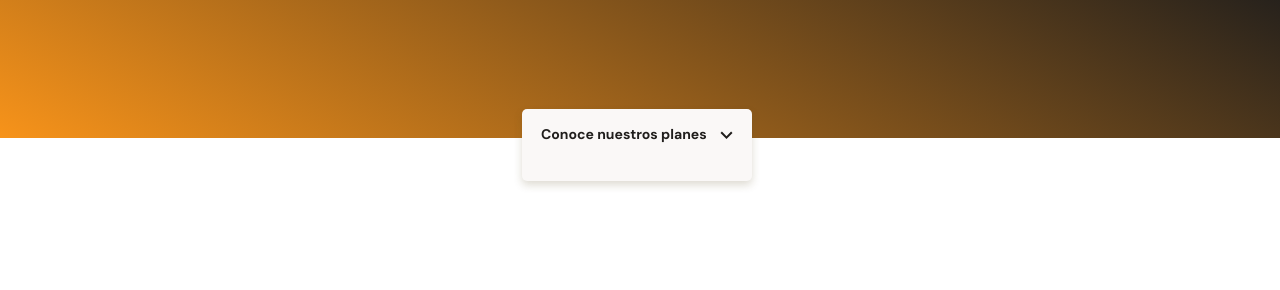
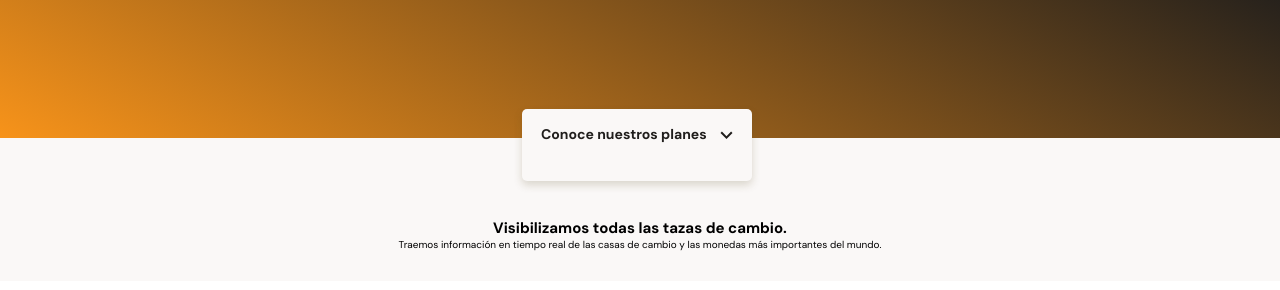
Before and after one commit to nohelybc/css-practices, a plain HTML site: page crypto-landing-page/index.html in a window 1280 px wide. Shown: the part 196-486 px from the top of the page. Drawn offline with Linux system fonts and the light colour scheme.

Commit message:
Se ha creado la segunda sección de la landing acorde a los prototipos del curso :memo:

```diff
--- a/crypto-landing-page/index.html
+++ b/crypto-landing-page/index.html
@@ -24,7 +24,17 @@
     </header>
 
     <main>
-        <section></section>
+        <section class="main--exchange-container">
+            <div class="backgroundImg"></div>
+            <div class="main--exchange-container--title">
+                <h2>Visibilizamos todas las tazas de cambio.</h2>
+                <p>Traemos información en tiempo real de las casas de cambio y las monedas más importantes del mundo.
+                </p>
+            </div>
+            <section class="main-tables-container">
+                <div></div>
+            </section>
+        </section>
         <section></section>
         <section></section>
         <section></section>
--- a/crypto-landing-page/styles.css
+++ b/crypto-landing-page/styles.css
@@ -92,3 +92,24 @@ header img {
   margin-left: 10px;
   background-image: url("./assets/icons/down-arrow.svg");
 }
+
+main {
+  width: 100%;
+  height: auto;
+  background-color: var(--off-white);
+}
+
+.main--exchange-container {
+  width: 100%;
+  height: auto;
+  padding-top: 80px;
+  padding-bottom: 30px;
+  text-align: center;
+}
+
+.main--exchange-container--title {
+  width: 90%;
+  min-width: 288px;
+  max-width: 900px;
+  margin: 0 auto;
+}
```
